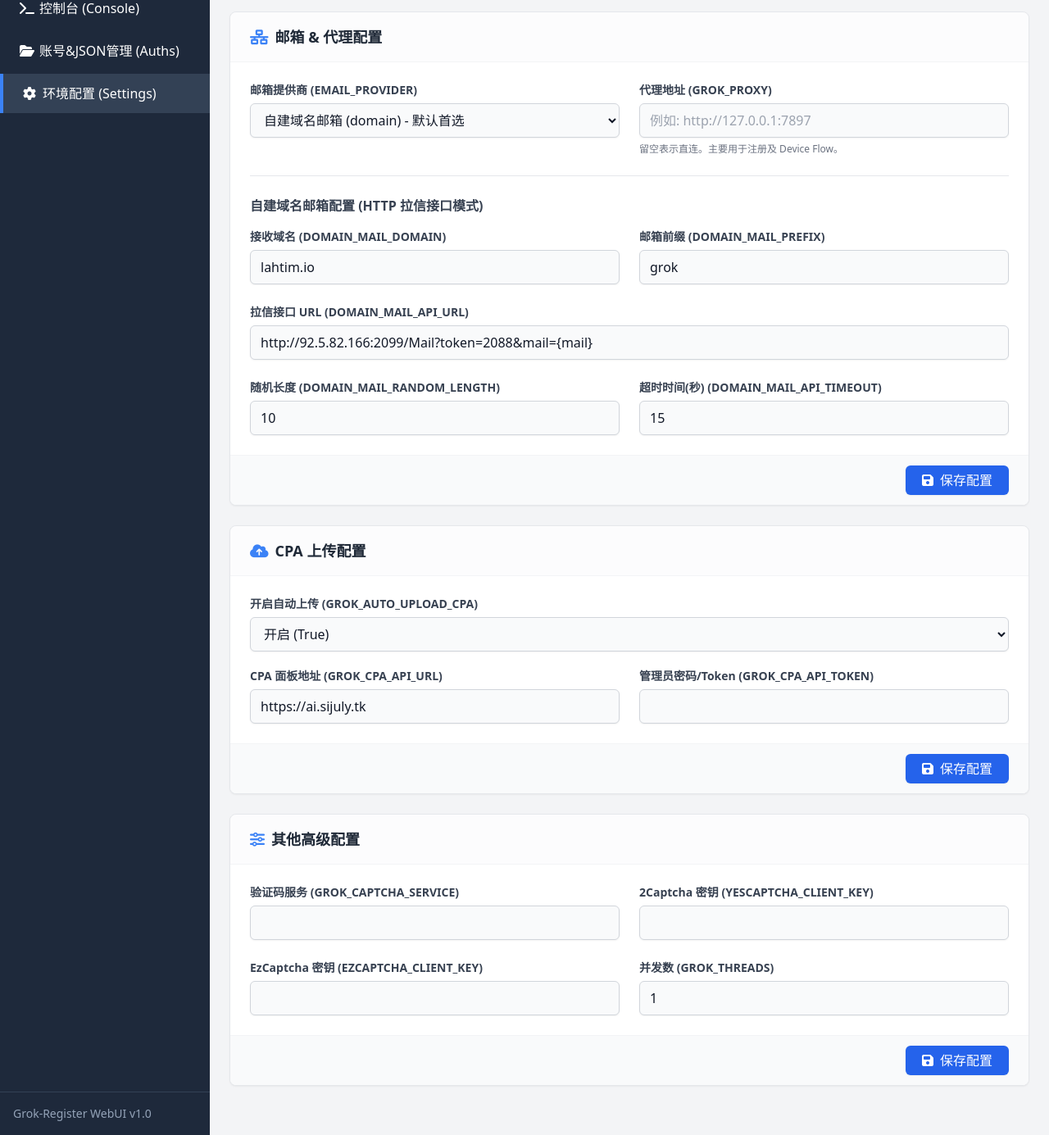
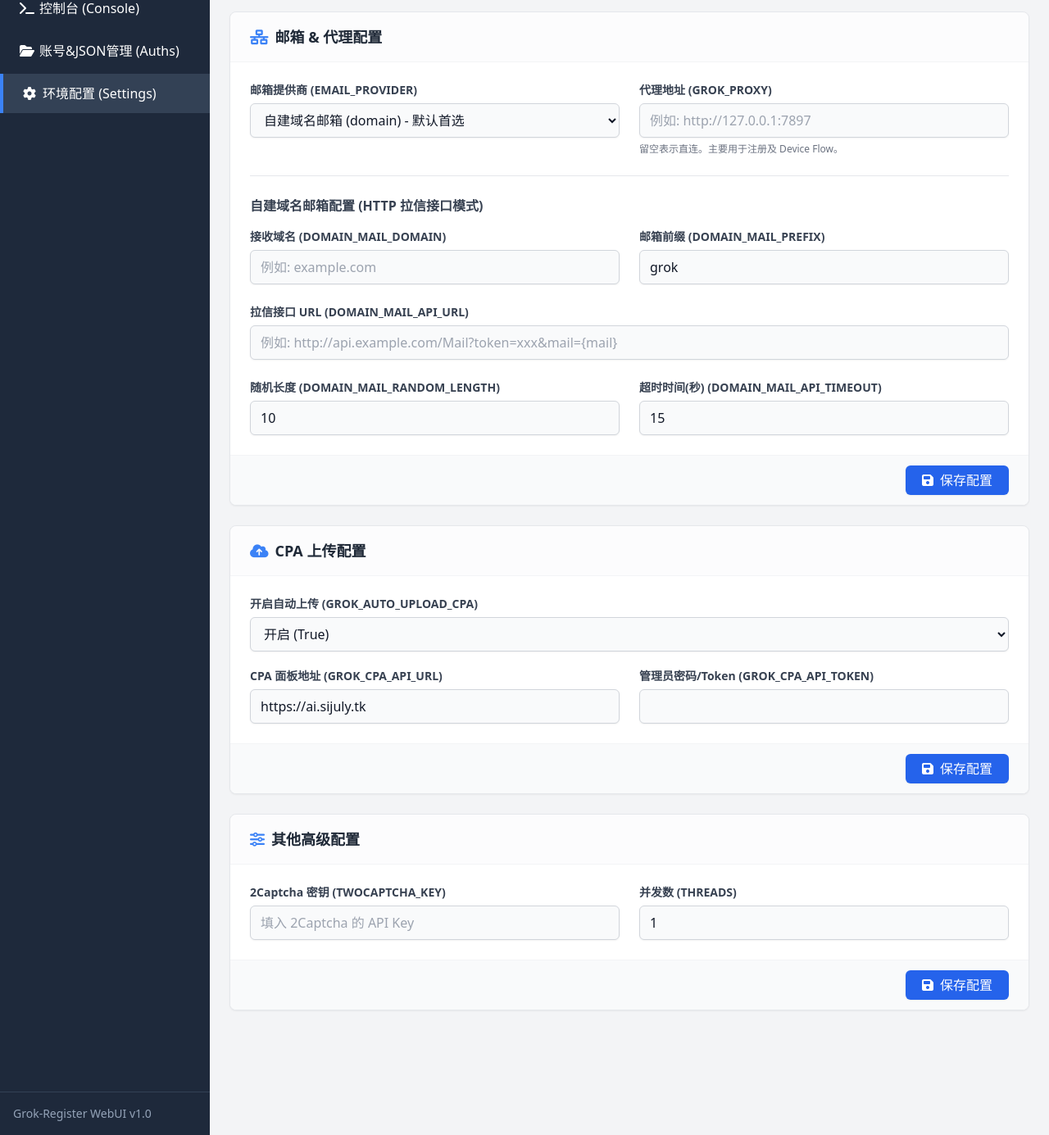
Before and after one commit to SIJULY/grok-register, a FastAPI app: page /settings in a window 1280 px wide. Shown: the part 94-1479 px from the top of the page at 82% size. Run offline with FastAPI, Linux system fonts and the light colour scheme; some libraries are stand-ins or nearby versions.

Commit message:
refactor: 优化环境配置页面的界面和隐私数据

```diff
--- a/web/templates/settings.html
+++ b/web/templates/settings.html
@@ -24,7 +24,7 @@
             <div class="grid grid-cols-1 md:grid-cols-2 gap-6">
                 <div>
                     <label class="block text-sm font-semibold text-gray-700 mb-1.5">邮箱提供商 (EMAIL_PROVIDER)</label>
-                    <select id="EMAIL_PROVIDER" class="w-full bg-gray-50 border border-gray-300 text-gray-900 rounded-md shadow-sm focus:bg-white focus:border-blue-500 focus:ring-2 focus:ring-blue-200 px-3 py-2 transition-colors">
+                    <select id="EMAIL_PROVIDER" class="w-full bg-gray-50 border border-gray-300 text-gray-900 rounded-md shadow-sm focus:bg-white focus:border-blue-500 focus:ring-2 focus:ring-blue-200 px-3 py-2 transition-colors" onchange="toggleEmailConfig()">
                         <option value="domain" {% if config.get('EMAIL_PROVIDER', 'domain') == 'domain' %}selected{% endif %}>自建域名邮箱 (domain) - 默认首选</option>
                         <option value="gptmail" {% if config.get('EMAIL_PROVIDER') == 'gptmail' %}selected{% endif %}>GPTMail (gptmail)</option>
                         <option value="luckmail" {% if config.get('EMAIL_PROVIDER') == 'luckmail' %}selected{% endif %}>LuckMail (luckmail)</option>
@@ -38,12 +38,12 @@
                 </div>
             </div>
 
-            <div class="mt-6 border-t border-gray-200 pt-6">
+            <div id="domain_config" class="mt-6 border-t border-gray-200 pt-6">
                 <h4 class="text-md font-semibold text-gray-700 mb-4">自建域名邮箱配置 (HTTP 拉信接口模式)</h4>
                 <div class="grid grid-cols-1 md:grid-cols-2 gap-6">
                     <div>
                         <label class="block text-sm font-semibold text-gray-700 mb-1.5">接收域名 (DOMAIN_MAIL_DOMAIN)</label>
-                        <input type="text" id="DOMAIN_MAIL_DOMAIN" value="{{ config.get('DOMAIN_MAIL_DOMAIN', 'lahtim.io') }}" class="w-full bg-gray-50 border border-gray-300 text-gray-900 rounded-md shadow-sm focus:bg-white focus:border-blue-500 focus:ring-2 focus:ring-blue-200 px-3 py-2 transition-colors" placeholder="例如: example.com">
+                        <input type="text" id="DOMAIN_MAIL_DOMAIN" value="{{ config.get('DOMAIN_MAIL_DOMAIN', '') }}" class="w-full bg-gray-50 border border-gray-300 text-gray-900 rounded-md shadow-sm focus:bg-white focus:border-blue-500 focus:ring-2 focus:ring-blue-200 px-3 py-2 transition-colors" placeholder="例如: example.com">
                     </div>
                     <div>
                         <label class="block text-sm font-semibold text-gray-700 mb-1.5">邮箱前缀 (DOMAIN_MAIL_PREFIX)</label>
@@ -51,7 +51,7 @@
                     </div>
                     <div class="md:col-span-2">
                         <label class="block text-sm font-semibold text-gray-700 mb-1.5">拉信接口 URL (DOMAIN_MAIL_API_URL)</label>
-                        <input type="text" id="DOMAIN_MAIL_API_URL" value="{{ config.get('DOMAIN_MAIL_API_URL', 'http://92.5.82.166:2099/Mail?token=2088&mail={mail}') }}" class="w-full bg-gray-50 border border-gray-300 text-gray-900 rounded-md shadow-sm focus:bg-white focus:border-blue-500 focus:ring-2 focus:ring-blue-200 px-3 py-2 transition-colors" placeholder="例如: http://89.168.116.152:2099/Mail?token=xxx&mail={mail}">
+                        <input type="text" id="DOMAIN_MAIL_API_URL" value="{{ config.get('DOMAIN_MAIL_API_URL', '') }}" class="w-full bg-gray-50 border border-gray-300 text-gray-900 rounded-md shadow-sm focus:bg-white focus:border-blue-500 focus:ring-2 focus:ring-blue-200 px-3 py-2 transition-colors" placeholder="例如: http://api.example.com/Mail?token=xxx&mail={mail}">
                     </div>
                     <div>
                         <label class="block text-sm font-semibold text-gray-700 mb-1.5">随机长度 (DOMAIN_MAIL_RANDOM_LENGTH)</label>
@@ -63,9 +63,42 @@
                     </div>
                 </div>
             </div>
+
+            <div id="luckmail_config" class="mt-6 border-t border-gray-200 pt-6 hidden">
+                <h4 class="text-md font-semibold text-gray-700 mb-4">LuckMail 配置</h4>
+                <div class="grid grid-cols-1 md:grid-cols-2 gap-6">
+                    <div>
+                        <label class="block text-sm font-semibold text-gray-700 mb-1.5">API Key (LUCKMAIL_API_KEY)</label>
+                        <input type="text" id="LUCKMAIL_API_KEY" value="{{ config.get('LUCKMAIL_API_KEY', '') }}" class="w-full bg-gray-50 border border-gray-300 text-gray-900 rounded-md shadow-sm focus:bg-white focus:border-blue-500 focus:ring-2 focus:ring-blue-200 px-3 py-2 transition-colors">
+                    </div>
+                    <div>
+                        <label class="block text-sm font-semibold text-gray-700 mb-1.5">API Secret (LUCKMAIL_API_SECRET)</label>
+                        <input type="password" id="LUCKMAIL_API_SECRET" value="{{ config.get('LUCKMAIL_API_SECRET', '') }}" class="w-full bg-gray-50 border border-gray-300 text-gray-900 rounded-md shadow-sm focus:bg-white focus:border-blue-500 focus:ring-2 focus:ring-blue-200 px-3 py-2 transition-colors">
+                    </div>
+                </div>
+            </div>
+
+            <div id="mailnest_config" class="mt-6 border-t border-gray-200 pt-6 hidden">
+                <h4 class="text-md font-semibold text-gray-700 mb-4">MailNest 配置</h4>
+                <div class="grid grid-cols-1 md:grid-cols-2 gap-6">
+                    <div>
+                        <label class="block text-sm font-semibold text-gray-700 mb-1.5">API Key (MAILNEST_API_KEY)</label>
+                        <input type="text" id="MAILNEST_API_KEY" value="{{ config.get('MAILNEST_API_KEY', '') }}" class="w-full bg-gray-50 border border-gray-300 text-gray-900 rounded-md shadow-sm focus:bg-white focus:border-blue-500 focus:ring-2 focus:ring-blue-200 px-3 py-2 transition-colors">
+                    </div>
+                    <div>
+                        <label class="block text-sm font-semibold text-gray-700 mb-1.5">Project Code (MAILNEST_PROJECT_CODE)</label>
+                        <input type="text" id="MAILNEST_PROJECT_CODE" value="{{ config.get('MAILNEST_PROJECT_CODE', 'x-ai001') }}" class="w-full bg-gray-50 border border-gray-300 text-gray-900 rounded-md shadow-sm focus:bg-white focus:border-blue-500 focus:ring-2 focus:ring-blue-200 px-3 py-2 transition-colors">
+                    </div>
+                </div>
+            </div>
+
+            <div id="gptmail_config" class="mt-6 border-t border-gray-200 pt-6 hidden">
+                <h4 class="text-md font-semibold text-gray-700 mb-4">GPTMail</h4>
+                <p class="text-sm text-gray-600">GPTMail 不需要额外配置，直接可用。</p>
+            </div>
         </div>
         <div class="px-6 py-3 border-t border-gray-100 bg-gray-50 flex justify-end">
-            <button onclick="saveGroup(['EMAIL_PROVIDER', 'GROK_PROXY', 'DOMAIN_MAIL_DOMAIN', 'DOMAIN_MAIL_PREFIX', 'DOMAIN_MAIL_API_URL', 'DOMAIN_MAIL_RANDOM_LENGTH', 'DOMAIN_MAIL_API_TIMEOUT'])" class="bg-blue-600 hover:bg-blue-700 text-white font-medium py-1.5 px-5 rounded-md transition-colors shadow-sm flex items-center">
+            <button onclick="saveEmailConfig()" class="bg-blue-600 hover:bg-blue-700 text-white font-medium py-1.5 px-5 rounded-md transition-colors shadow-sm flex items-center">
                 <i class="fa-solid fa-save mr-2"></i> 保存配置
             </button>
         </div>
@@ -110,25 +143,17 @@
         <div class="p-6">
             <div class="grid grid-cols-1 md:grid-cols-2 gap-6">
                 <div>
-                    <label class="block text-sm font-semibold text-gray-700 mb-1.5">验证码服务 (GROK_CAPTCHA_SERVICE)</label>
-                    <input type="text" id="GROK_CAPTCHA_SERVICE" value="{{ config.get('GROK_CAPTCHA_SERVICE', '') }}" class="w-full bg-gray-50 border border-gray-300 text-gray-900 rounded-md shadow-sm focus:bg-white focus:border-blue-500 focus:ring-2 focus:ring-blue-200 px-3 py-2 transition-colors">
+                    <label class="block text-sm font-semibold text-gray-700 mb-1.5">2Captcha 密钥 (TWOCAPTCHA_KEY)</label>
+                    <input type="text" id="TWOCAPTCHA_KEY" value="{{ config.get('TWOCAPTCHA_KEY', '') }}" class="w-full bg-gray-50 border border-gray-300 text-gray-900 rounded-md shadow-sm focus:bg-white focus:border-blue-500 focus:ring-2 focus:ring-blue-200 px-3 py-2 transition-colors" placeholder="填入 2Captcha 的 API Key">
                 </div>
                 <div>
-                    <label class="block text-sm font-semibold text-gray-700 mb-1.5">2Captcha 密钥 (YESCAPTCHA_CLIENT_KEY)</label>
-                    <input type="text" id="YESCAPTCHA_CLIENT_KEY" value="{{ config.get('YESCAPTCHA_CLIENT_KEY', '') }}" class="w-full bg-gray-50 border border-gray-300 text-gray-900 rounded-md shadow-sm focus:bg-white focus:border-blue-500 focus:ring-2 focus:ring-blue-200 px-3 py-2 transition-colors">
-                </div>
-                <div>
-                    <label class="block text-sm font-semibold text-gray-700 mb-1.5">EzCaptcha 密钥 (EZCAPTCHA_CLIENT_KEY)</label>
-                    <input type="text" id="EZCAPTCHA_CLIENT_KEY" value="{{ config.get('EZCAPTCHA_CLIENT_KEY', '') }}" class="w-full bg-gray-50 border border-gray-300 text-gray-900 rounded-md shadow-sm focus:bg-white focus:border-blue-500 focus:ring-2 focus:ring-blue-200 px-3 py-2 transition-colors">
-                </div>
-                <div>
-                    <label class="block text-sm font-semibold text-gray-700 mb-1.5">并发数 (GROK_THREADS)</label>
-                    <input type="number" id="GROK_THREADS" value="{{ config.get('GROK_THREADS', '1') }}" class="w-full bg-gray-50 border border-gray-300 text-gray-900 rounded-md shadow-sm focus:bg-white focus:border-blue-500 focus:ring-2 focus:ring-blue-200 px-3 py-2 transition-colors">
+                    <label class="block text-sm font-semibold text-gray-700 mb-1.5">并发数 (THREADS)</label>
+                    <input type="number" id="THREADS" value="{{ config.get('THREADS', config.get('GROK_THREADS', '1')) }}" class="w-full bg-gray-50 border border-gray-300 text-gray-900 rounded-md shadow-sm focus:bg-white focus:border-blue-500 focus:ring-2 focus:ring-blue-200 px-3 py-2 transition-colors">
                 </div>
             </div>
         </div>
         <div class="px-6 py-3 border-t border-gray-100 bg-gray-50 flex justify-end">
-            <button onclick="saveGroup(['GROK_CAPTCHA_SERVICE', 'YESCAPTCHA_CLIENT_KEY', 'EZCAPTCHA_CLIENT_KEY', 'GROK_THREADS'])" class="bg-blue-600 hover:bg-blue-700 text-white font-medium py-1.5 px-5 rounded-md transition-colors shadow-sm flex items-center">
+            <button onclick="saveGroup(['TWOCAPTCHA_KEY', 'THREADS'])" class="bg-blue-600 hover:bg-blue-700 text-white font-medium py-1.5 px-5 rounded-md transition-colors shadow-sm flex items-center">
                 <i class="fa-solid fa-save mr-2"></i> 保存配置
             </button>
         </div>
@@ -137,6 +162,40 @@
 </div>
 
 <script>
+    document.addEventListener('DOMContentLoaded', function() {
+        toggleEmailConfig();
+    });
+
+    function toggleEmailConfig() {
+        const provider = document.getElementById('EMAIL_PROVIDER').value;
+        const configs = ['domain_config', 'luckmail_config', 'mailnest_config', 'gptmail_config'];
+
+        configs.forEach(id => {
+            const el = document.getElementById(id);
+            if (el) {
+                if (id === provider + '_config') {
+                    el.classList.remove('hidden');
+                } else {
+                    el.classList.add('hidden');
+                }
+            }
+        });
+    }
+
+    function saveEmailConfig() {
+        const keys = ['EMAIL_PROVIDER', 'GROK_PROXY'];
+        const provider = document.getElementById('EMAIL_PROVIDER').value;
+
+        if (provider === 'domain') {
+            keys.push('DOMAIN_MAIL_DOMAIN', 'DOMAIN_MAIL_PREFIX', 'DOMAIN_MAIL_API_URL', 'DOMAIN_MAIL_RANDOM_LENGTH', 'DOMAIN_MAIL_API_TIMEOUT');
+        } else if (provider === 'luckmail') {
+            keys.push('LUCKMAIL_API_KEY', 'LUCKMAIL_API_SECRET');
+        } else if (provider === 'mailnest') {
+            keys.push('MAILNEST_API_KEY', 'MAILNEST_PROJECT_CODE');
+        }
+
+        saveGroup(keys);
+    }
     let toastTimeout;
     function showToast() {
         const toast = document.getElementById('toast');
```
Also changed, not shown: 1 other file.
